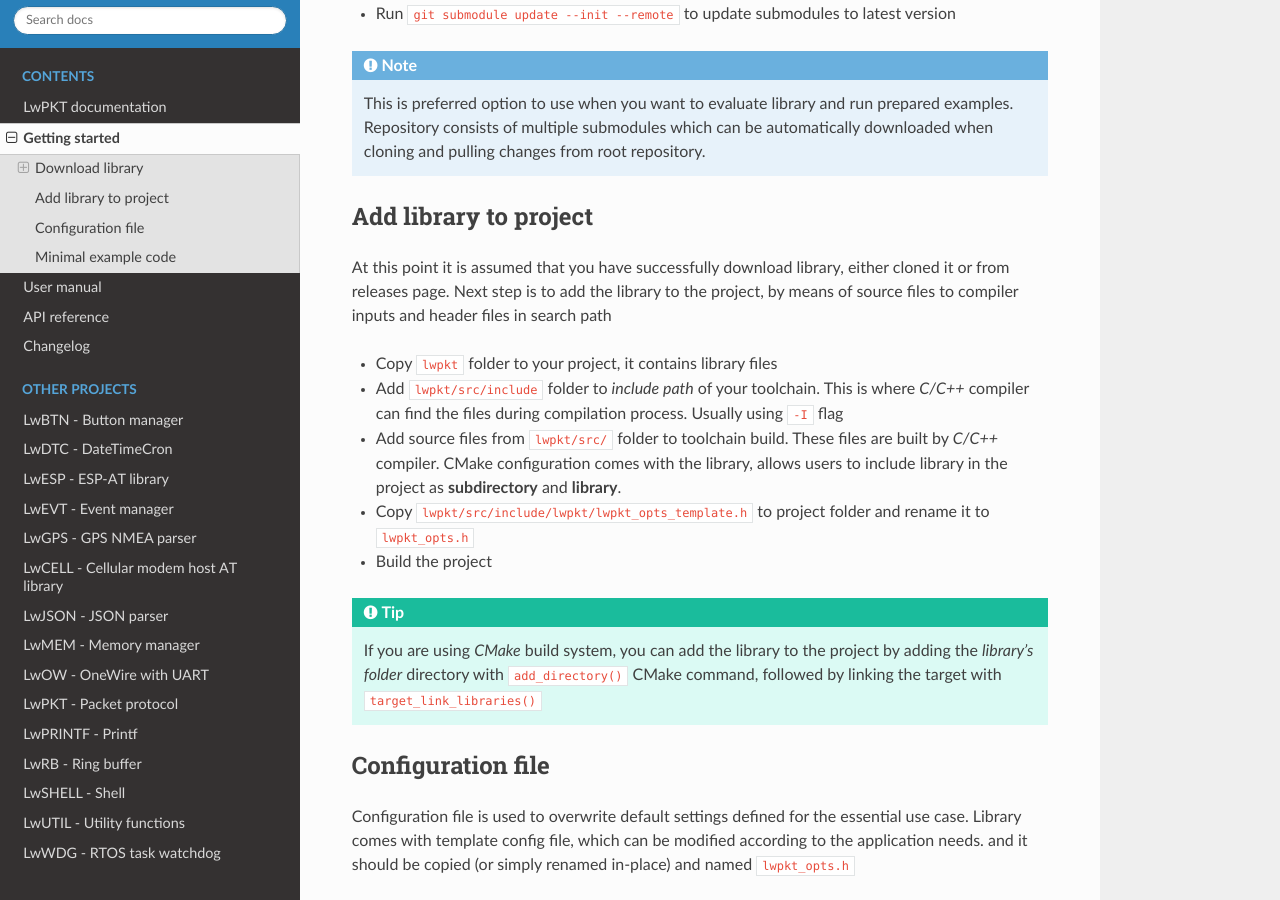
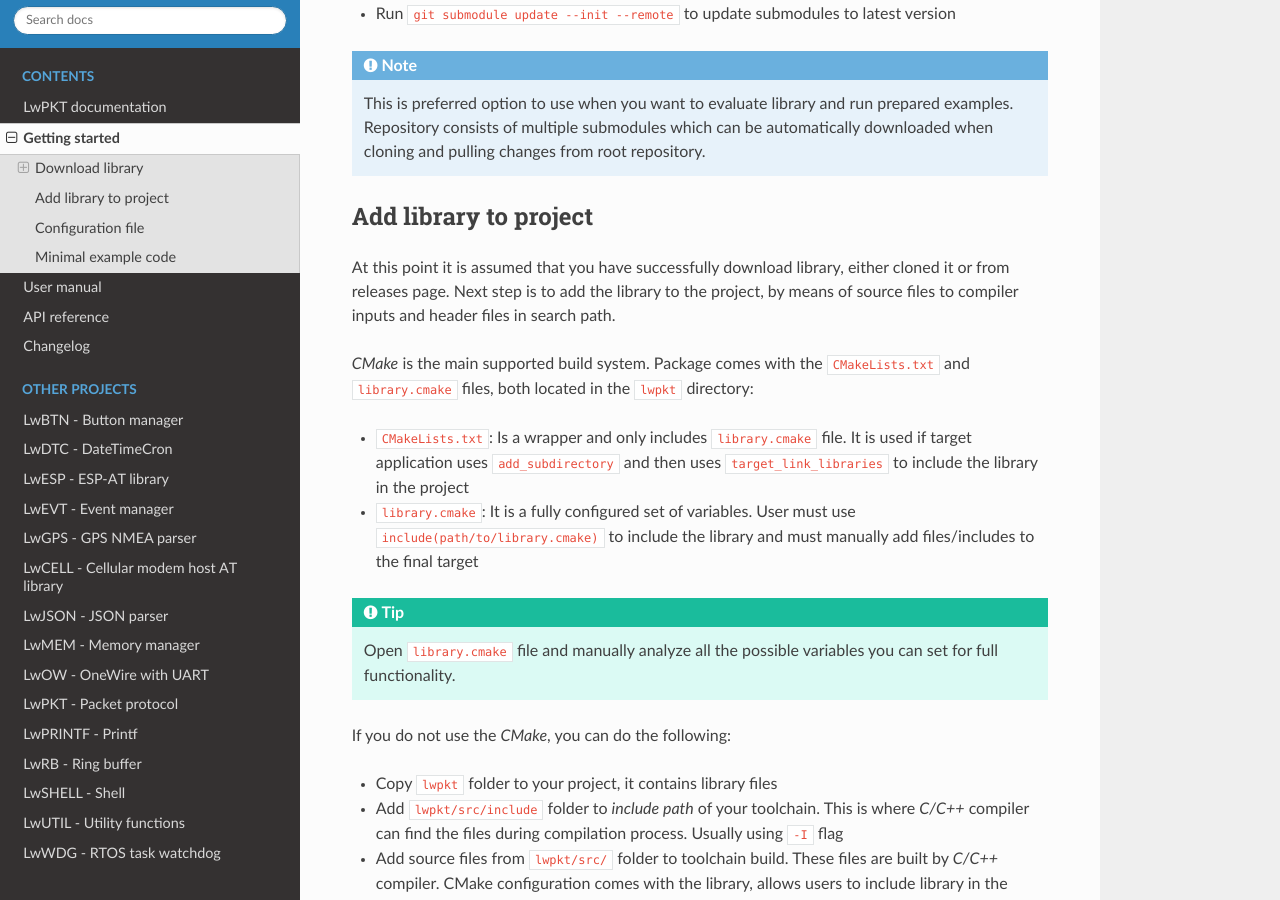
Before and after one commit to MaJerle/lwpkt, a Sphinx documentation site: the page built from docs/get-started/index.rst, in a window 1280 px wide and 900 px high, scrolled down 1166 px. Built offline with Sphinx 7.4.7 and the Read the Docs theme 2.0.0, drawn with Linux system fonts in a browser that asks for light colours; the version number could not be read and is left out.

Commit message:
Improve the cmake documentation

```diff
--- a/docs/get-started/index.rst
+++ b/docs/get-started/index.rst
@@ -58,17 +58,23 @@
 ^^^^^^^^^^^^^^^^^^^^^^
 
 At this point it is assumed that you have successfully download library, either cloned it or from releases page.
-Next step is to add the library to the project, by means of source files to compiler inputs and header files in search path
+Next step is to add the library to the project, by means of source files to compiler inputs and header files in search path.
+
+*CMake* is the main supported build system. Package comes with the ``CMakeLists.txt`` and ``library.cmake`` files, both located in the ``lwpkt`` directory:
+
+* ``CMakeLists.txt``: Is a wrapper and only includes ``library.cmake`` file. It is used if target application uses ``add_subdirectory`` and then uses ``target_link_libraries`` to include the library in the project
+* ``library.cmake``: It is a fully configured set of variables. User must use ``include(path/to/library.cmake)`` to include the library and must manually add files/includes to the final target
+
+.. tip::
+    Open ``library.cmake`` file and manually analyze all the possible variables you can set for full functionality.
+
+If you do not use the *CMake*, you can do the following:
 
 * Copy ``lwpkt`` folder to your project, it contains library files
 * Add ``lwpkt/src/include`` folder to `include path` of your toolchain. This is where `C/C++` compiler can find the files during compilation process. Usually using ``-I`` flag
 * Add source files from ``lwpkt/src/`` folder to toolchain build. These files are built by `C/C++` compiler. CMake configuration comes with the library, allows users to include library in the project as **subdirectory** and **library**.
 * Copy ``lwpkt/src/include/lwpkt/lwpkt_opts_template.h`` to project folder and rename it to ``lwpkt_opts.h``
 * Build the project
-
-.. tip::
-    If you are using *CMake* build system, you can add the library to the project by adding the *library's folder*
-    directory with ``add_directory()`` CMake command, followed by linking the target with ``target_link_libraries()``
 
 Configuration file
 ^^^^^^^^^^^^^^^^^^
```
Also changed, not shown: 1 other file.
